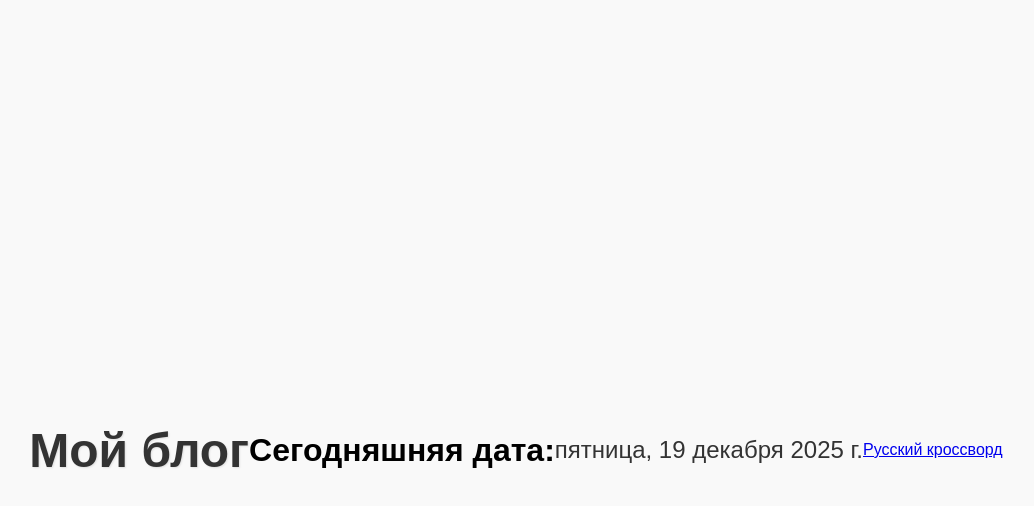
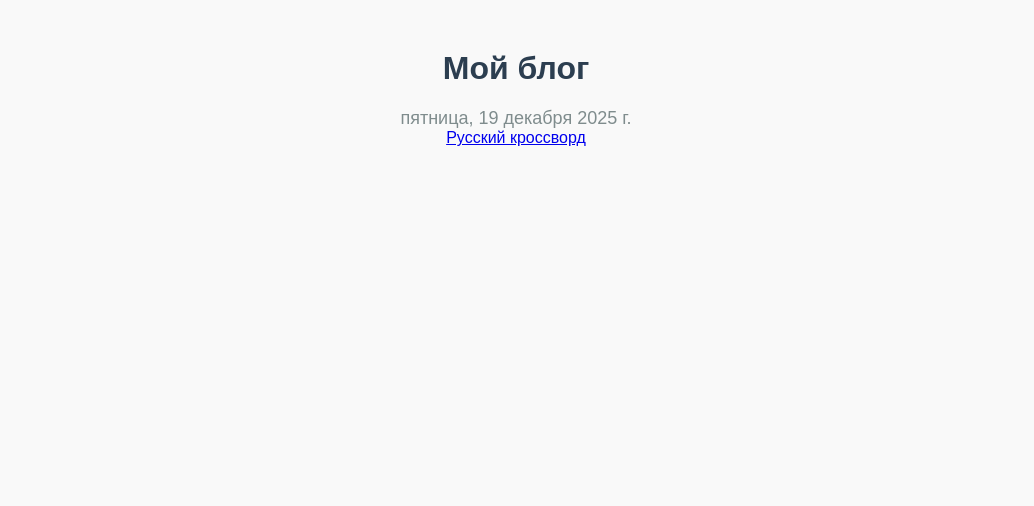
Before and after one commit to lera222009/dem.github.io, a plain HTML site: page index.html in a window 1280 px wide. Shown: the whole page, without its empty margins (124-1158 px from the left). Drawn offline with Linux system fonts and the light colour scheme.

Commit message:
Update index.html

```diff
--- a/index.html
+++ b/index.html
@@ -7,62 +7,30 @@
     <style>
         body {
             font-family: Arial, sans-serif;
+            text-align: center;
+            margin-top: 50px;
             background-color: #f9f9f9;
-            margin: 0;
-            padding: 0;
-            display: flex;
-            justify-content: center;
-            align-items: center;
-            min-height: 100vh;
+            color: #333;
         }
-        .header {
-            text-align: center;
-            font-size: 3rem;
-            color: #333;
-            text-shadow: 1px 1px 2px rgba(0,0,0,0.1);
+        h1 {
+            color: #2c3e50;
+        }
+        .date {
+            font-size: 18px;
+            margin-top: 20px;
+            color: #7f8c8d;
         }
     </style>
 </head>
 <body>
-    <h1 class="header">Мой блог</h1>
-</body>
-</html>
-<!DOCTYPE html>
-<html lang="ru">
-<head>
-    <meta charset="UTF-8">
-    <meta name="viewport" content="width=device-width, initial-scale=1.0">
-    <title>Сегодняшняя дата</title>
-    <style>
-        body {
-            font-family: Arial, sans-serif;
-            text-align: center;
-            margin-top: 50px;
-        }
-        .date {
-            font-size: 24px;
-            color: #333;
-        }
-    </style>
-</head>
-<body>
-    <h1>Сегодняшняя дата:</h1>
+    <h1>Мой блог</h1>
     <div class="date" id="current-date"></div>
 
     <script>
-        // Устанавливаем фиксированную дату: 19 декабря 2025 года
-        const today = new Date(2025, 11, 19); // Месяцы в JavaScript идут с 0, поэтому декабрь = 11
-
-        // Форматируем дату на русском языке
-        const options = {
-            weekday: 'long',
-            year: 'numeric',
-            month: 'long',
-            day: 'numeric'
-        };
-        const formattedDate = today.toLocaleDateString('ru-RU', options);
-
-        // Выводим дату на страницу
+        // Получаем текущую дату
+        const now = new Date();
+        const options = { year: 'numeric', month: 'long', day: 'numeric', weekday: 'long' };
+        const formattedDate = now.toLocaleDateString('ru-RU', options);
         document.getElementById('current-date').textContent = formattedDate;
     </script>
 </body>
```
